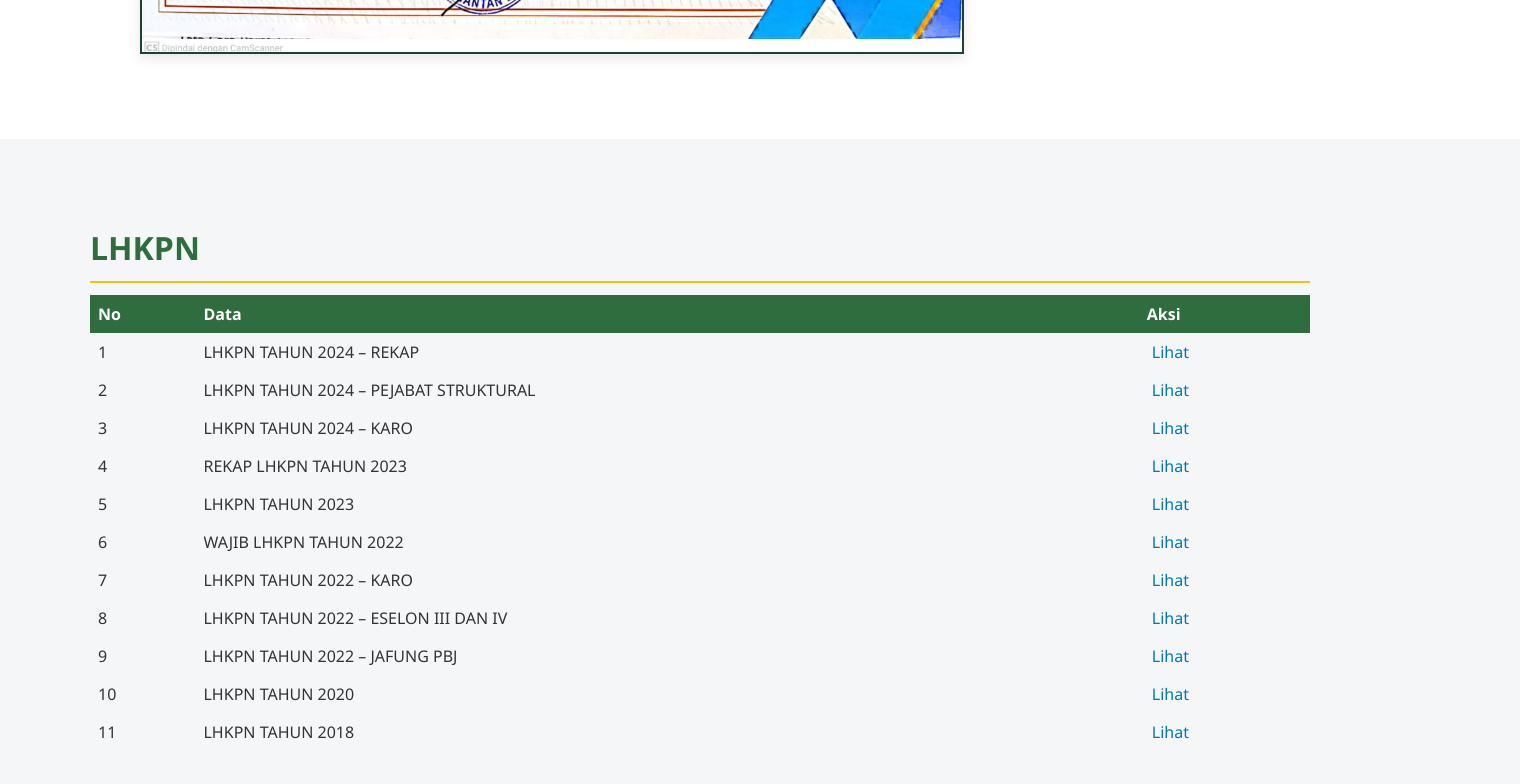
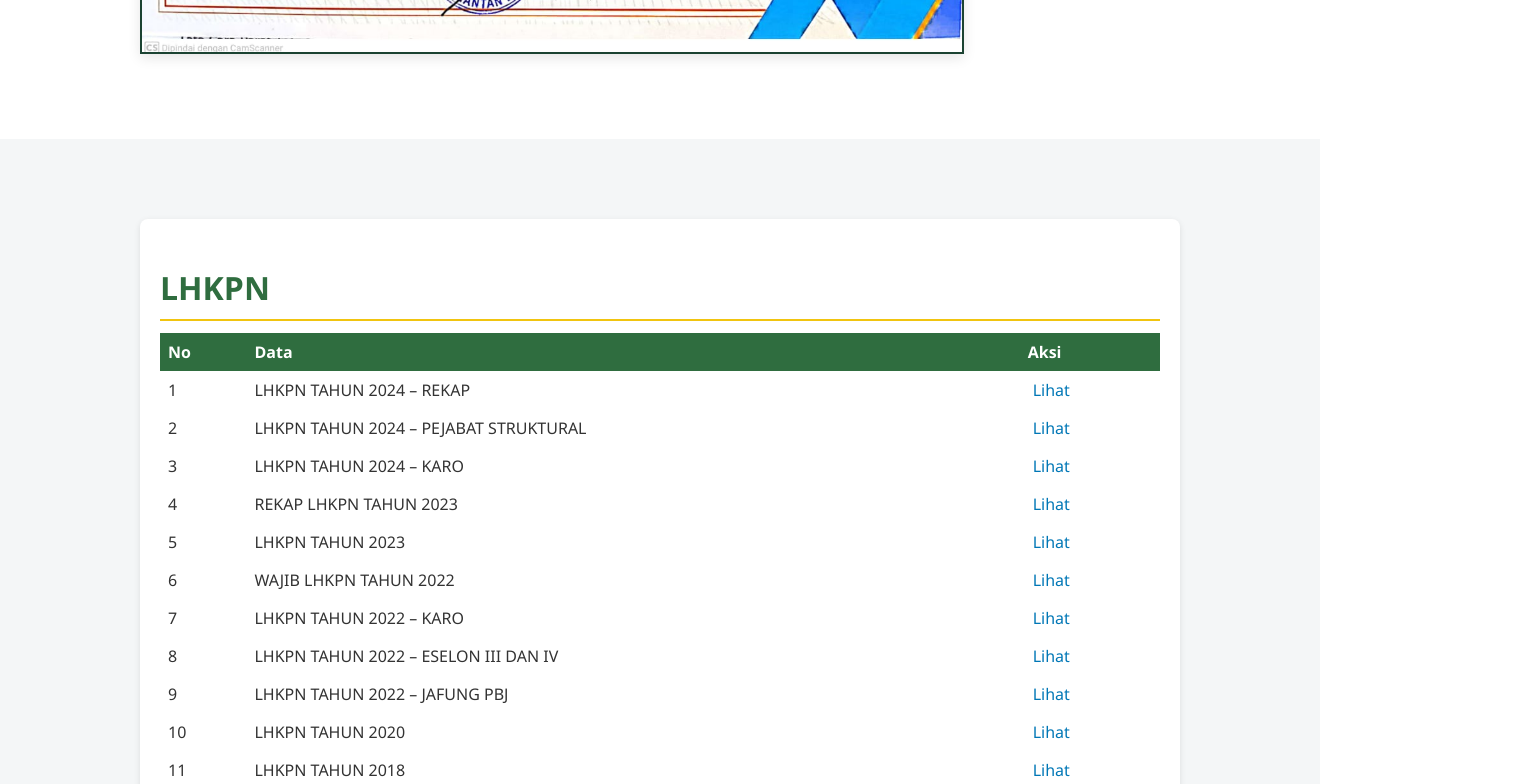
Before and after one commit to MuhammadArabbiGuti/Website_MBKM, a Nuxt app: page /profile in a window 1280 px wide. Shown: the part 9400-10184 px from the top of the page, 1520 px wide, since content can reach past the window. Built offline with nearby package versions, Linux system fonts and the light colour scheme.

Commit message:
update tampilan tabel

```diff
--- a/app/components/LHKPN.vue
+++ b/app/components/LHKPN.vue
@@ -40,20 +40,21 @@ const  lhkpnList = [
 
 <style scoped>
 .l {
-    width: 1300px;
     background-color: #f4f6f7;
     align-items: center;
-    padding-top: 20px;
-    padding-bottom: 20px;
-    padding-left: 30px;
-    padding-right: 190px;
+    padding: 80px 20px;
+    width: 100%;
+    max-width: 2000px;
 }
 
 .l_container{
+    max-width: 1000px;
+    margin: 0 auto;
+    overflow-x: auto;
     padding: 20px;
-    margin-bottom: 2rem;
-    margin-left: 40px;
-    margin-top: 20px;
+    background: white;
+    border-radius: 8px;
+    box-shadow: 0 2px 6px rgba(0, 0, 0, 0.1);
 }
 
 .l_container h2 {
@@ -65,6 +66,7 @@ table {
     width: 100%;
     border-collapse: collapse;
     margin-top: 10px;
+    min-width: 600px;
 }
 
 th, td {
@@ -98,7 +100,7 @@ a:hover {
     }
 
     .l_container {
-        margin: 0;
+        margin: 10px;
     }
 
     table {
```
Also changed, not shown: app/components/Regulasi/InstruksiGubernur.vue (indentation only).
